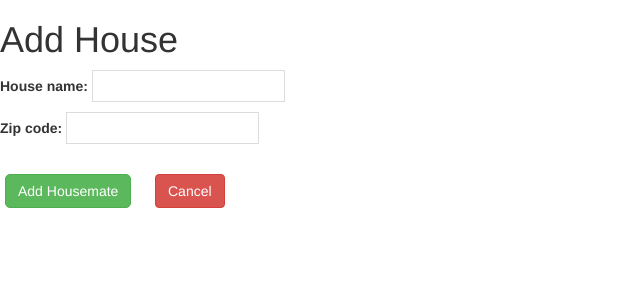
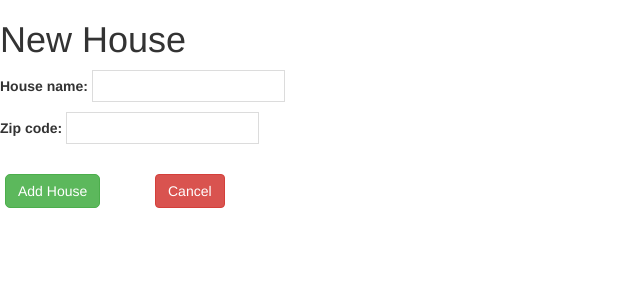
Before and after one commit to yvang121/Chore-Tracker, a Django app: a page that uses chore_tracker/house/templates/house/addHouse.html in a window 1280 px wide. Shown: the part 51-351 px from the top of the page, without its empty margins (0-640 px from the left). Run offline with Django 3.2, Linux system fonts and the light colour scheme; some libraries are stand-ins or nearby versions.

Commit message:
Changed button 'Add Housemate' to 'Add House' and edited header

```diff
--- a/chore_tracker/house/templates/house/addHouse.html
+++ b/chore_tracker/house/templates/house/addHouse.html
@@ -8,7 +8,7 @@
 <script src="http://maxcdn.bootstrapcdn.com/bootstrap/3.3.6/js/bootstrap.min.js"></script>
 </head>
 
-<title>New Housemate</title>
+<title>New House</title>
 <body>
     <!-- Black navbar header -->
     <nav class="navbar navbar-inverse navbar-static-top">
@@ -34,12 +34,12 @@
             </div>
         </div>
     </nav>
-    <h1>Add House</h1>
+    <h1>New House</h1>
     <form method='post' action=''>
         {% csrf_token %}
         {{ form.as_p }}
         <div class='save'>
-            <input type='submit' class="btn btn-success pull-left" value='Add Housemate'/>
+            <input type='submit' class="btn btn-success pull-left" value='Add House'/>
         </div>
         <div class='cancel'>
             <a href="{% url 'house:house' %}" class="btn btn-danger" role="button">Cancel</a>
```
